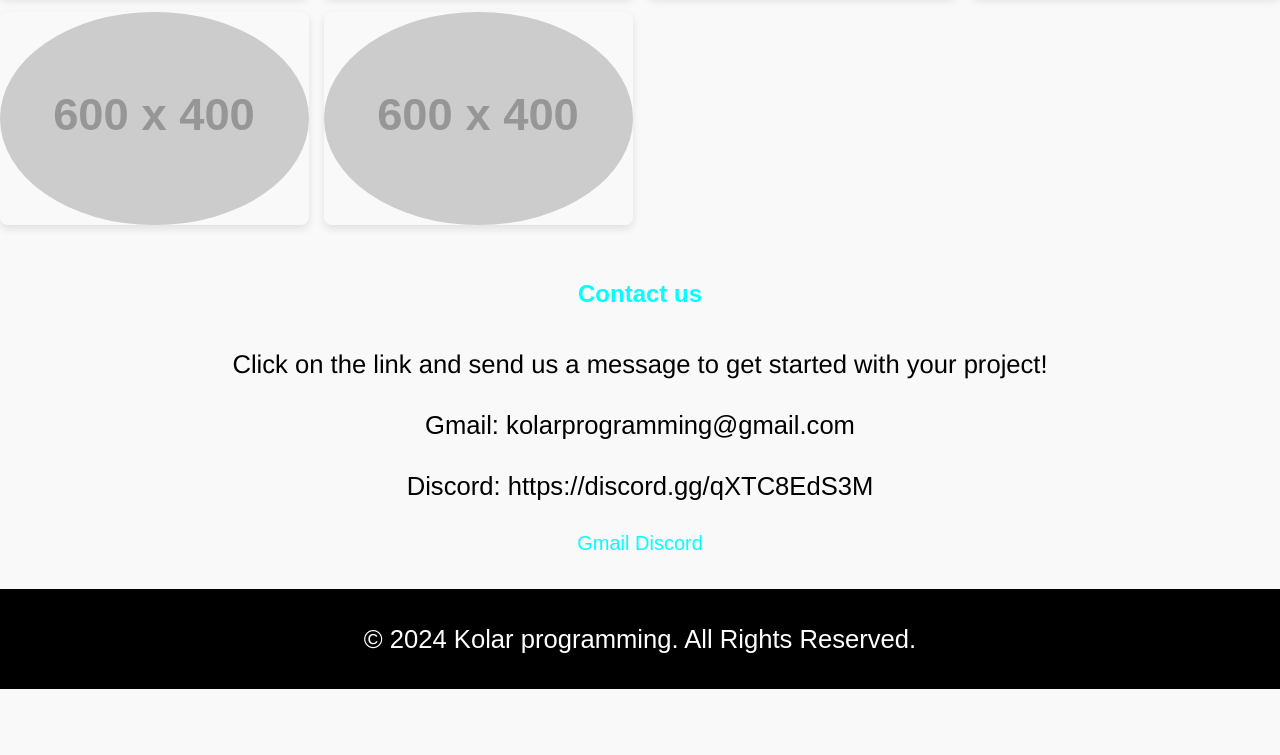
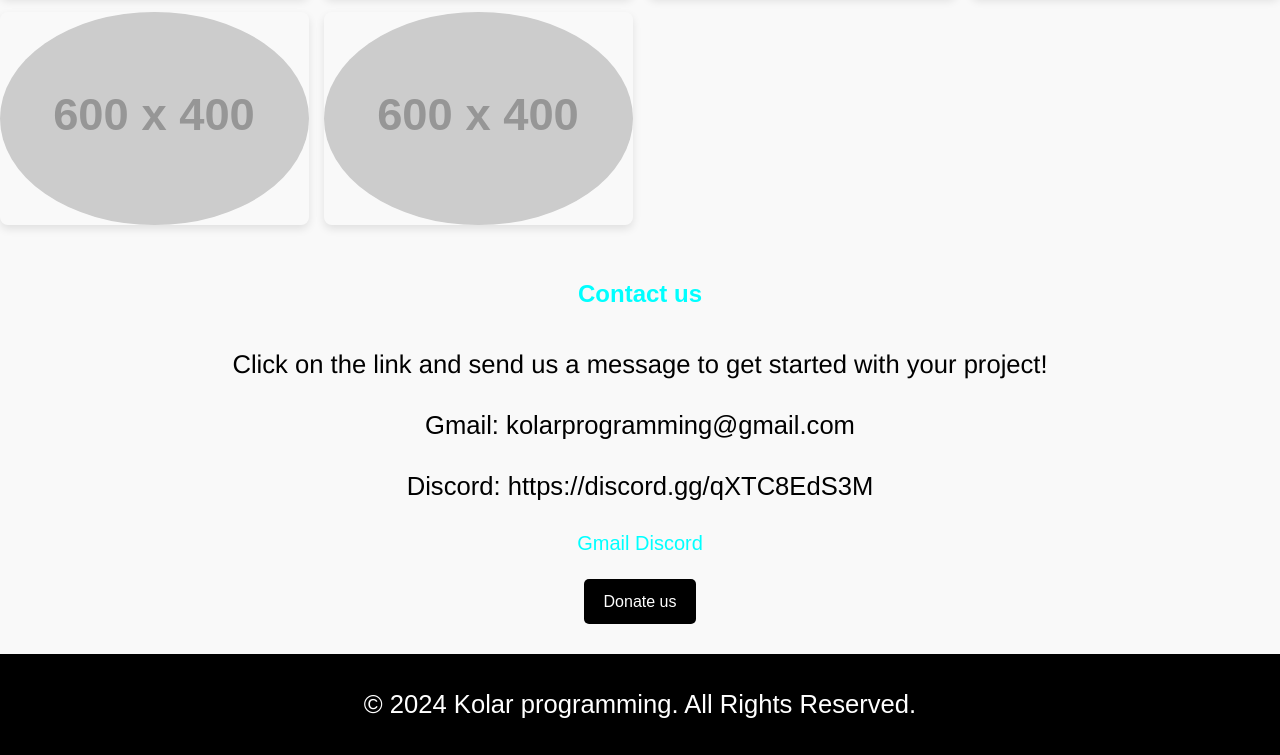
Before and after one commit to kolarwebdevelopment/kolarwebdevelopment, a plain HTML site: page Portfolio.html in a window 1280 px wide. Shown: the part 5321-6076 px from the top of the page. Before the commit the page ends 6010 px from the top, so only its background shows below. Drawn offline with Linux system fonts and the light colour scheme; placeholder pictures from the web are drawn by us.

Commit message:
Update Portfolio.html

```diff
--- a/Portfolio.html
+++ b/Portfolio.html
@@ -247,7 +247,7 @@ margin: 20px auto;">
             </style>
         </div>
     </section>
-
+    <a href="https://www.paypal.com/ncp/payment/NX6W9RJ56J7LU" class="cta-button" target="_blank">Donate us</a>
 
     <footer>
         <div class="container">
```
